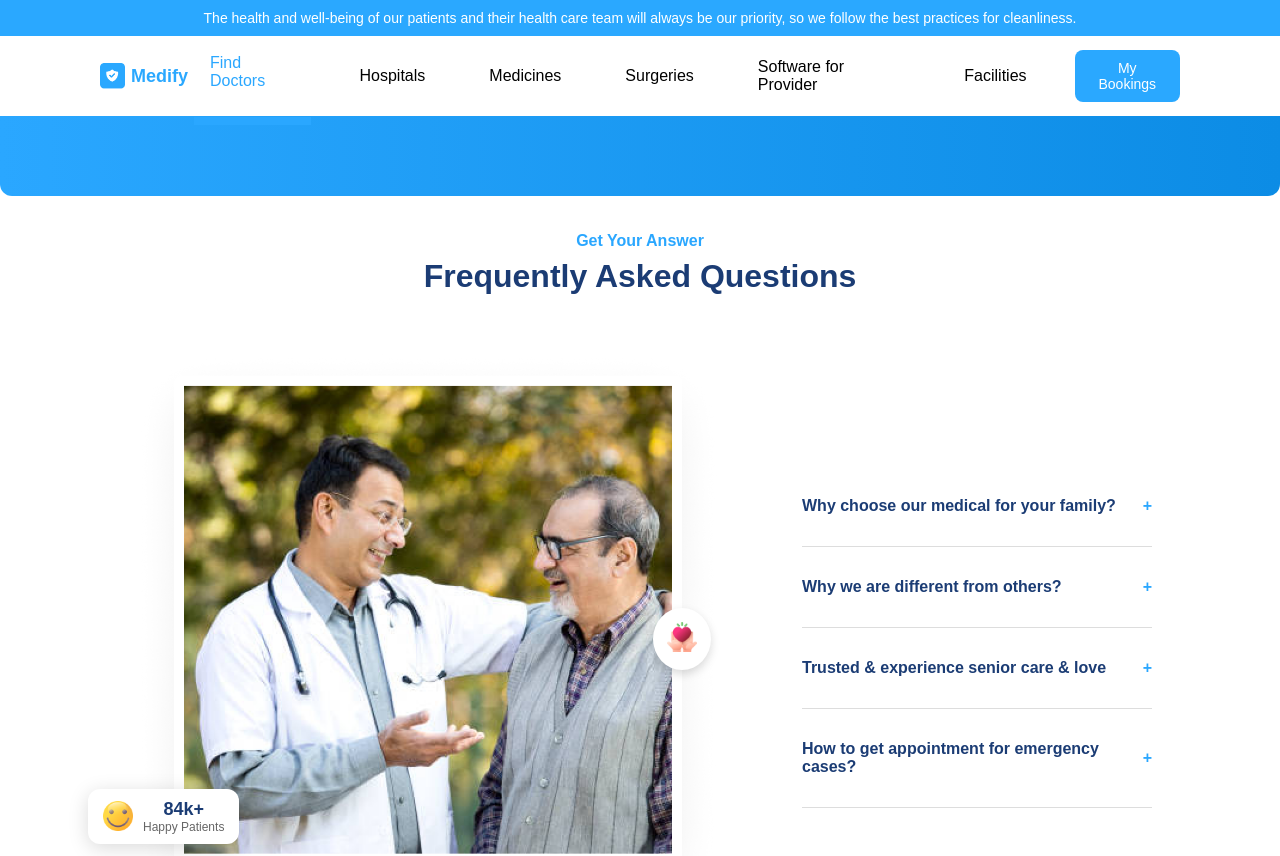
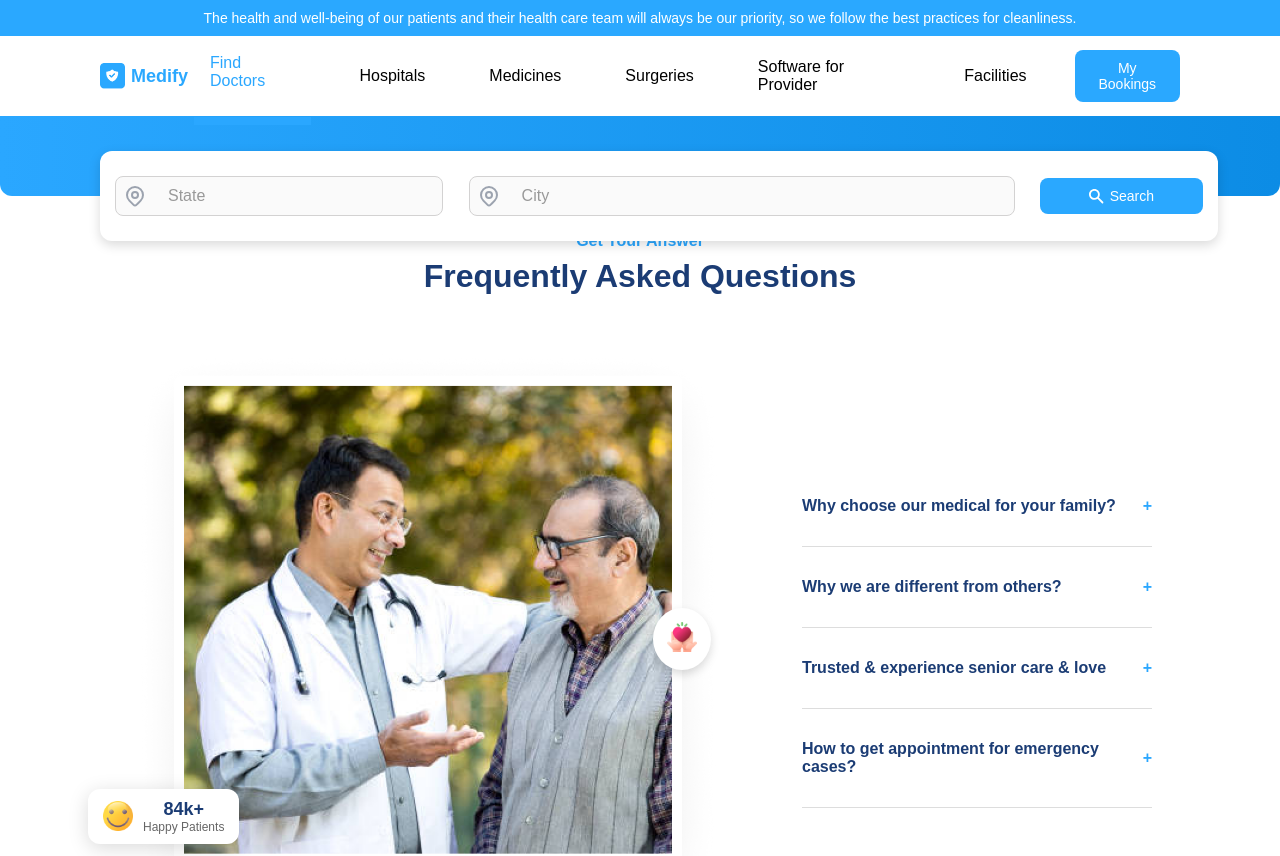
Before and after one commit to vivekreck/xmedify, a React (Vite) app: page /finddoctors in a window 1280 px wide. Shown: the top 856 px of the page. Built offline with nearby package versions, Linux system fonts and the light colour scheme.

Commit message:
SearchSection component

```diff
--- /dev/null
+++ b/src/assets/images/FindDoctors/LocationIcon.tsx
@@ -0,0 +1,20 @@
+export const LocationIcon = () => {
+  return (
+    <svg width="18" height="21" viewBox="0 0 18 21" fill="none" xmlns="http://www.w3.org/2000/svg">
+      <path
+        d="M14.6569 14.6569C13.7202 15.5935 11.7616 17.5521 10.4138 18.8999C9.63275 19.681 8.36768 19.6814 7.58663 18.9003C6.26234 17.576 4.34159 15.6553 3.34315 14.6569C0.218951 11.5327 0.218951 6.46734 3.34315 3.34315C6.46734 0.218951 11.5327 0.218951 14.6569 3.34315C17.781 6.46734 17.781 11.5327 14.6569 14.6569Z"
+        stroke="#9CA3AF"
+        stroke-width="2"
+        stroke-linecap="round"
+        stroke-linejoin="round"
+      />
+      <path
+        d="M12 9C12 10.6569 10.6569 12 9 12C7.34315 12 6 10.6569 6 9C6 7.34315 7.34315 6 9 6C10.6569 6 12 7.34315 12 9Z"
+        stroke="#9CA3AF"
+        stroke-width="2"
+        stroke-linecap="round"
+        stroke-linejoin="round"
+      />
+    </svg>
+  );
+};
--- a/src/components/common/Button.tsx
+++ b/src/components/common/Button.tsx
@@ -3,8 +3,13 @@ import styles from "./Button.module.css";
 
 interface ButtonProps {
   children: ReactNode;
+  style?: React.CSSProperties;
 }
 
-export const Button: FC<ButtonProps> = ({ children }) => {
-  return <button className={styles.button}>{children}</button>;
+export const Button: FC<ButtonProps> = ({ children, style }) => {
+  return (
+    <button className={styles.button} style={style}>
+      {children}
+    </button>
+  );
 };
--- a/src/components/common/SearchInput.module.css
+++ b/src/components/common/SearchInput.module.css
@@ -6,8 +6,6 @@
   border: 1px solid #d3d2d2;
   border-radius: 8px;
   transition: border-color 0.3s ease;
-  max-width: 30%;
-  margin: auto;
 }
 
 .searchContainer:focus-within {
--- a/src/components/common/SearchInput.tsx
+++ b/src/components/common/SearchInput.tsx
@@ -1,18 +1,17 @@
-import React from "react";
+import React, { type ReactNode } from "react";
 import styles from "./SearchInput.module.css";
-import SearchIcon from "../../assets/icons/SearchIcon";
 
 interface SearchInputProps {
   placeholder: string;
   handleSearch: (searchTerm: string) => void;
+  style?: React.CSSProperties;
+  icon: ReactNode;
 }
 
-const SearchInput: React.FC<SearchInputProps> = ({ placeholder, handleSearch }) => {
+const SearchInput: React.FC<SearchInputProps> = ({ placeholder, handleSearch, style, icon }) => {
   return (
-    <div className={styles.searchContainer}>
-      <div className={styles.searchIcon}>
-        <SearchIcon />
-      </div>
+    <div className={styles.searchContainer} style={style}>
+      <div className={styles.searchIcon}>{icon}</div>
       <input
         type="text"
         className={styles.searchInput}
--- /dev/null
+++ b/src/components/features/FindDoctors/SearchSection.module.css
@@ -0,0 +1,15 @@
+.searchContainer {
+  display: flex;
+  align-items: center;
+  margin: 0px 100px;
+  padding: 25px 15px;
+  border-radius: 12px;
+  box-shadow: 0 4px 12px rgba(0, 0, 0, 0.15);
+  justify-content: space-between;
+  gap: 15px;
+  background-color: white;
+  width: 85%;
+
+  position: absolute;
+  margin-top: -45px;
+}
--- /dev/null
+++ b/src/components/features/FindDoctors/SearchSection.tsx
@@ -0,0 +1,20 @@
+import SearchIcon from "../../../assets/icons/SearchIcon";
+import { Button } from "../../common/Button";
+import SearchInput from "../../common/SearchInput";
+import styles from "./SearchSection.module.css";
+import { LocationIcon } from "../../../assets/images/FindDoctors/LocationIcon";
+
+export const SearchSection = () => {
+  function handleSearch(searchTerm: string) {
+    console.log(searchTerm);
+  }
+  return (
+    <div className={styles.searchContainer}>
+      <SearchInput placeholder="State" handleSearch={handleSearch} style={{ width: "30%" }} icon={<LocationIcon />} />
+      <SearchInput placeholder="City" handleSearch={handleSearch} style={{ width: "50%" }} icon={<LocationIcon />} />
+      <Button style={{ width: "15%" }}>
+        <SearchIcon color="#fff" height="15" width="15" /> Search
+      </Button>
+    </div>
+  );
+};
--- a/src/components/features/Home/QuickAccess.module.css
+++ b/src/components/features/Home/QuickAccess.module.css
@@ -20,7 +20,7 @@
   display: flex;
   gap: 10px;
   align-items: center;
-  flex-wrap: wrap;
+  justify-content: space-between;
   margin-bottom: 50px;
 }
 
--- a/src/components/features/Home/QuickAccess.tsx
+++ b/src/components/features/Home/QuickAccess.tsx
@@ -26,8 +26,8 @@ export const QuickAccess = () => {
     <section className={styles.quickAccessSection}>
       {/* Search Fields */}
       <div className={styles.searchContainer}>
-        <SearchInput placeholder="State" handleSearch={handleSearch} />
-        <SearchInput placeholder="City" handleSearch={handleSearch} />
+        <SearchInput placeholder="State" handleSearch={handleSearch} style={{ margin: "auto" }} icon={<SearchIcon />} />
+        <SearchInput placeholder="City" handleSearch={handleSearch} style={{ margin: "auto" }} icon={<SearchIcon />} />
         <Button>
           <SearchIcon color="#fff" height="15" width="15" /> Search
         </Button>
--- a/src/pages/FindDoctors.tsx
+++ b/src/pages/FindDoctors.tsx
@@ -1,3 +1,4 @@
+import { SearchSection } from "../components/features/FindDoctors/SearchSection";
 import { CTASection } from "../components/features/Home/CTASection";
 import { FAQSection } from "../components/features/Home/FAQSection";
 import Footer from "../components/layout/Footer";
@@ -7,6 +8,7 @@ export const FindDoctors = () => {
   return (
     <div>
       <Header />
+      <SearchSection />
       <FAQSection />
       <CTASection />
       <Footer />
```
